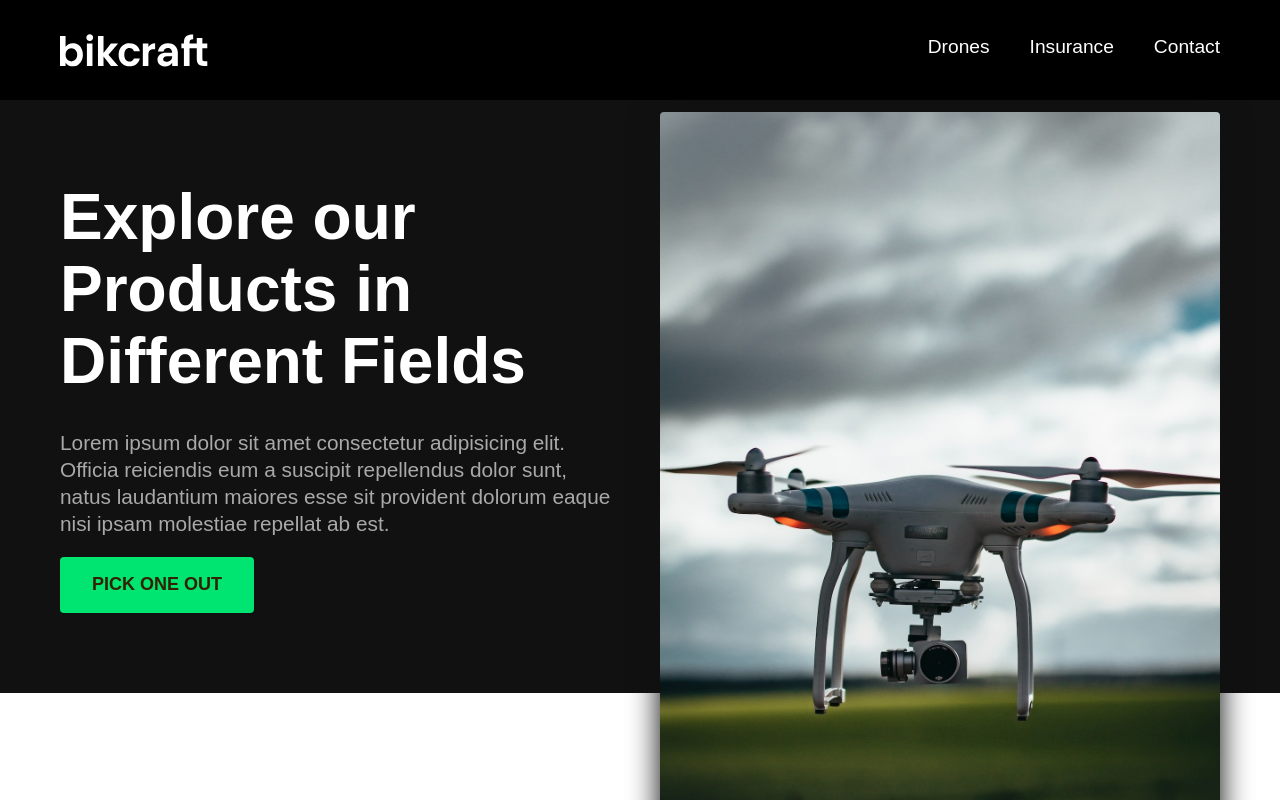
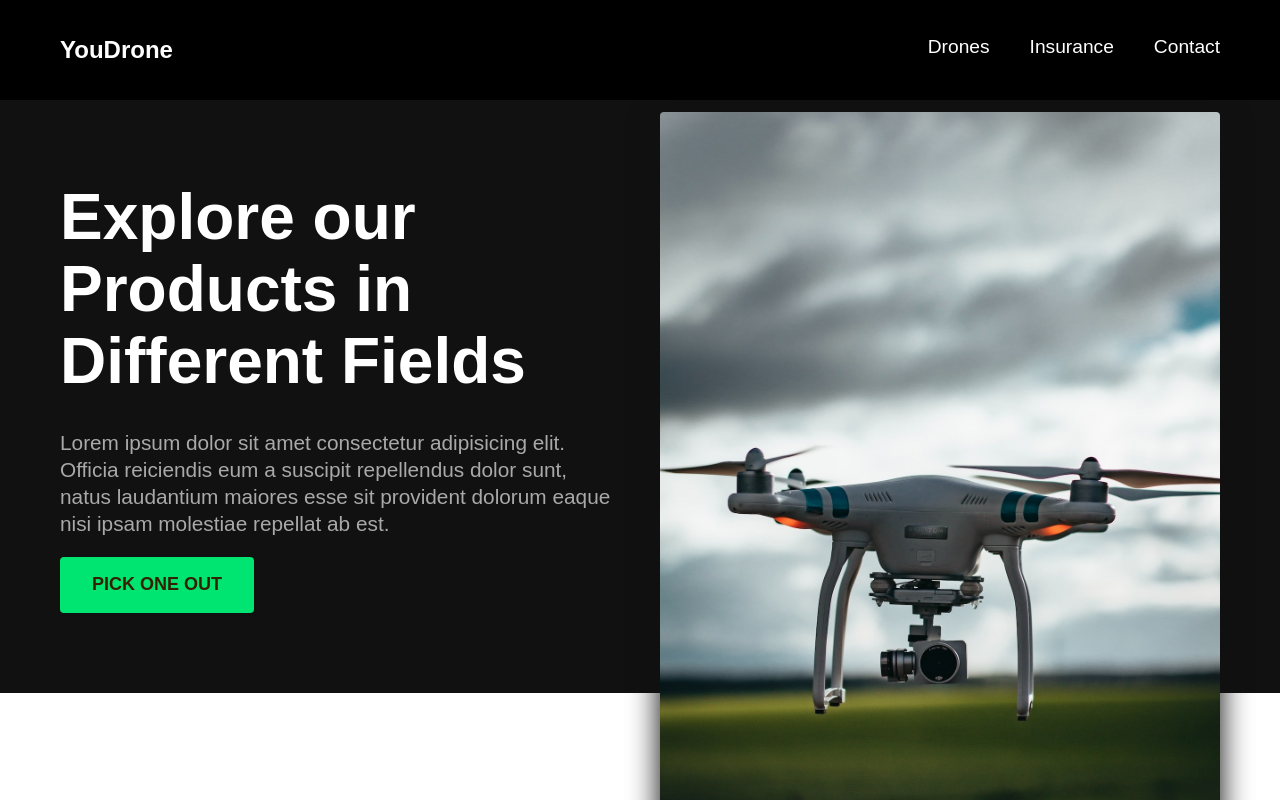
Before and after one commit to matheuzzu/youdrone, a plain HTML site: page index.html in a window 1280 px wide. Shown: the top 800 px of the page. Drawn offline with Linux system fonts and the light colour scheme.

Commit message:
logo change name

```diff
--- a/css/global/header.css
+++ b/css/global/header.css
@@ -7,9 +7,6 @@
   align-items: center;
   padding-top: 20px;
   padding-bottom: 20px;
-}
-.header a img {
-  width: 150px;
 }
 .header-menu {
   display: flex;
--- a/index.html
+++ b/index.html
@@ -14,8 +14,7 @@
 <body>
   <header class="header-bg">
     <div class="header container">
-      <a href="./"><img src="/img/bikcraft.svg" alt="youdrone">
-      </a>
+      <a class="medium-text white" href="./">YouDrone</a>
       <nav aria-label="primary">
         <ul class="header-menu">
           <li><a href="/bicicletas.html">Drones</a></li>
```
